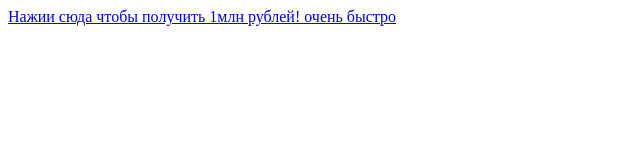
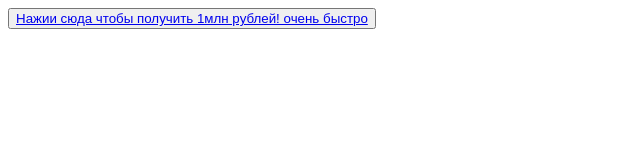
Before and after one commit to Pidrek337/Free-money.github.io, a plain HTML site: page index.html in a window 1280 px wide. Shown: the whole page, without its empty margins (0-640 px from the left). Drawn offline with Linux system fonts and the light colour scheme.

Commit message:
Update index.html

```diff
--- a/index.html
+++ b/index.html
@@ -7,6 +7,6 @@
     <title>Professional HTML Example</title>
 </head>
 <body>
-  <a href ="https://youtu.be/dQw4w9WgXcQ?si=VaucN2Sk1CLsfyAm">Нажии сюда чтобы получить 1млн рублей! очень быстро</a>
+  <button><a href ="https://youtu.be/dQw4w9WgXcQ?si=VaucN2Sk1CLsfyAm">Нажии сюда чтобы получить 1млн рублей! очень быстро</a></button>
 </body>
 </html>
```
